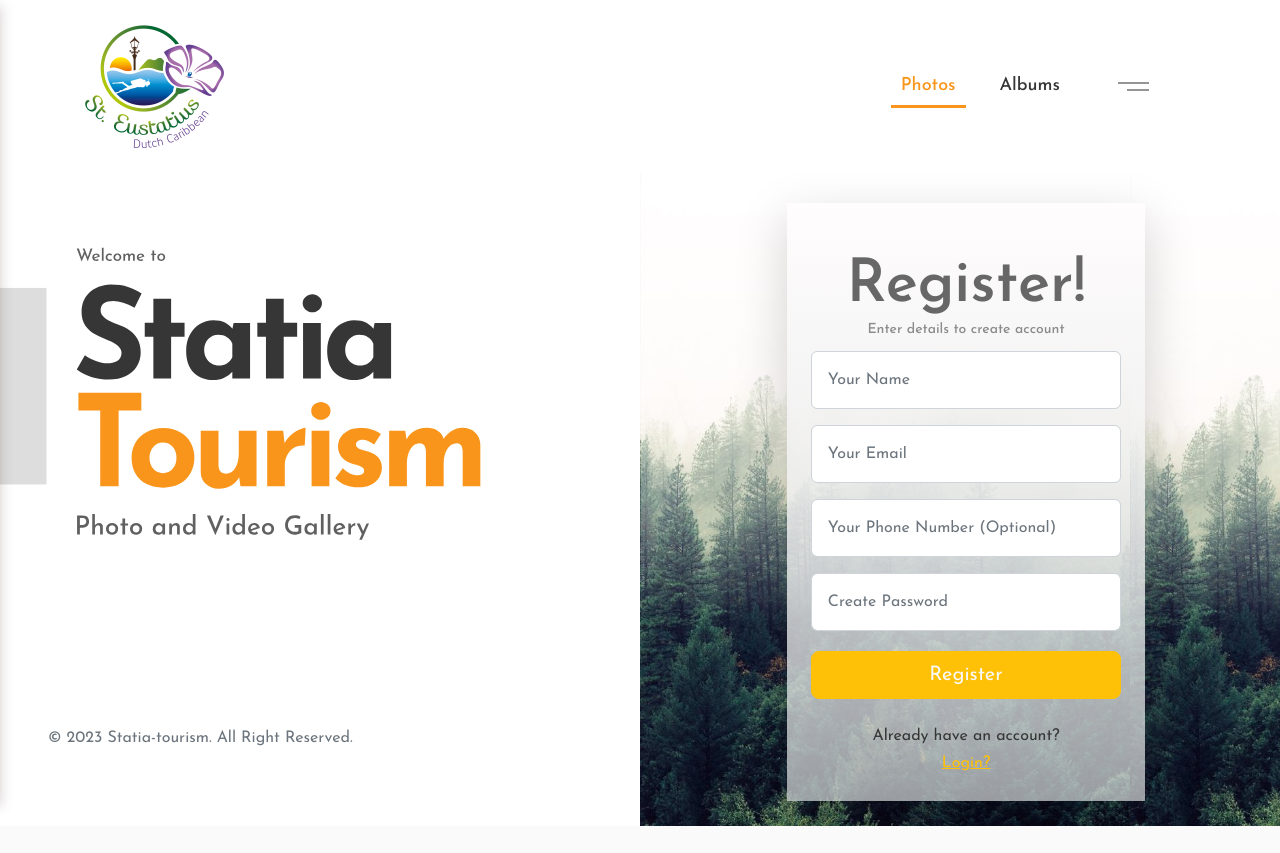
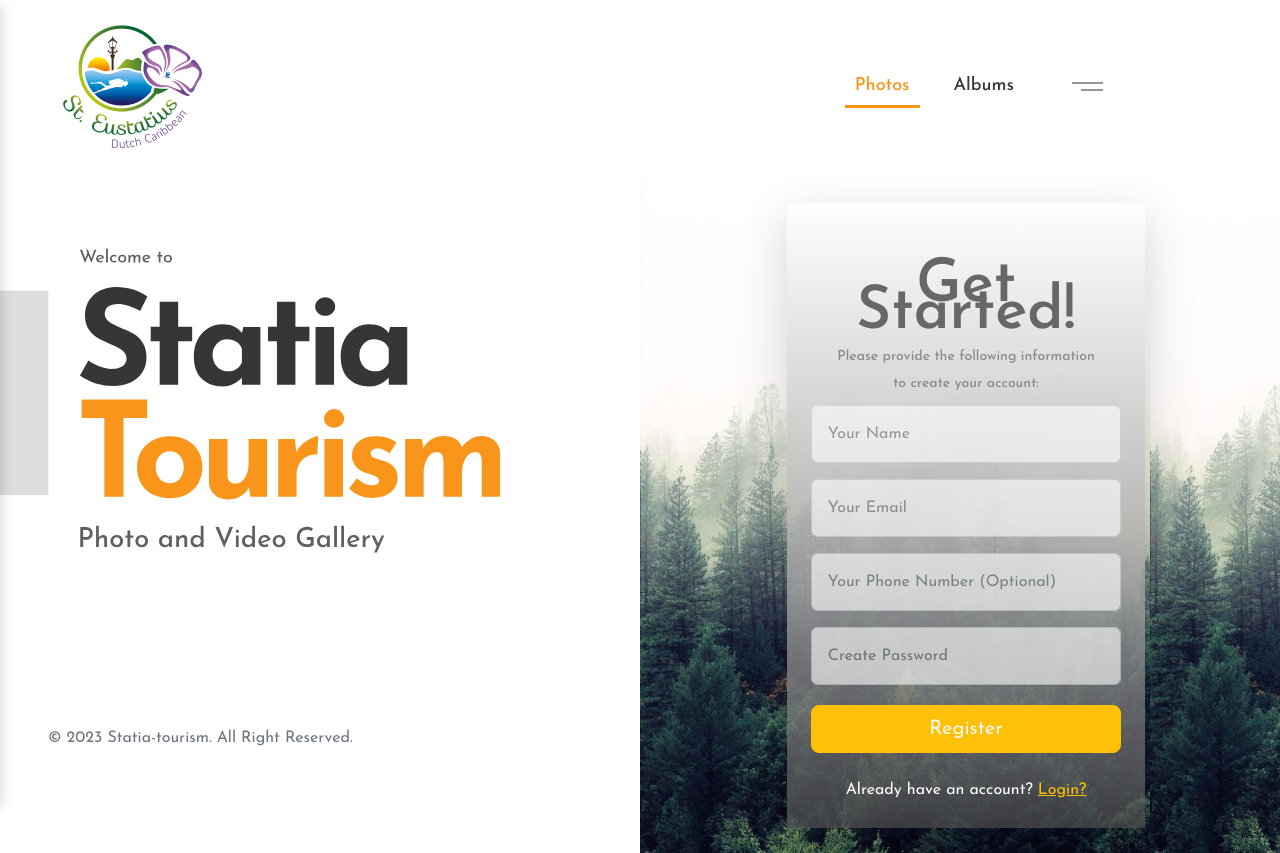
Before and after one commit to Jordieferoz/Statia-album-backend, a CodeIgniter app: page /statia-admin-ui/index.php/account/register in a window 1280 px wide. Before the commit the page ends 826 px from the top, so only its background shows below. Run offline with CodeIgniter, Linux system fonts and the light colour scheme; some libraries are stand-ins or nearby versions.

Commit message:
remaining changes

```diff
--- a/application/controllers/Welcome.php
+++ b/application/controllers/Welcome.php
@@ -11,7 +11,7 @@ class Welcome extends CI_Controller
 
 		if (!$this->session->userdata('user_key')) {
 
-			$this->session->set_flashdata('warning', "Please login to continue.");
+			// $this->session->set_flashdata('warning', "Please login to continue.");
 
 			redirect('/account/login');
 		} else if ($this->session->userdata('expiry_timestamp') < time()) {
--- a/application/views/site/account/login.php
+++ b/application/views/site/account/login.php
@@ -6,7 +6,7 @@
                 <p class="footer_text text-muted p-5"> &copy; 2023 Statia-tourism. All Right Reserved.</p>
             </div>
             <div class="col-md-6 col-sm-12 login_part ">
-                <div class="row  d-flex justify-content-center" >
+                <div class="row d-flex justify-content-center" >
                 <div class="form_box shadow-lg p-4">
                     <form class="register-form" action="<?php echo site_url('account/authenticate'); ?>" method="post" role="form">
                         <p class="hello_head mb-3">Hello!</p>
@@ -24,7 +24,7 @@
                             <button type="submit" class="btn btn-warning text-light btn-lg btn-block w-100">Login</button>
                         </div>
                         <p class="text-center">
-                            <a href="<?php echo site_url('account/recover'); ?>" class="underline text-secondary">Forgot your Password?</a>
+                            <a href="<?php echo site_url('account/recover'); ?>" class="underline text-secondary text-white">Forgot your Password?</a>
                         </p>
                     </form>
                 </div>
--- a/application/views/site/account/register.php
+++ b/application/views/site/account/register.php
@@ -10,11 +10,11 @@
                 <div class="form_box shadow-lg p-4">
 
                     <form class="form-inline" action="<?php echo site_url('account/registerer'); ?>" method="post" role="form">
-                        <p class="hello_head mb-3">Register!</p>
-                        <p class="text-center hello_head_sm mb-2">Enter details to create account</p>
+                        <p class="hello_head mb-3">Get Started!</p>
+                        <p class="text-center hello_head_sm mb-2">Please provide the following information <br />to create your account:</p>
                         <div class="form-outline mb-3">
                             <!-- <label class="info-title" for="name">Name <span>*</span></label> -->
-                            <input type="name" class="form-control unicase-form-control p-3 text-input" id="name" name="name" value="<?php echo set_value('name'); ?>" placeholder="Your Name">
+                            <input type="text" class="form-control unicase-form-control p-3 text-input" id="name" name="name" value="<?php echo set_value('name'); ?>" placeholder="Your Name">
                             <span class="text-danger"><?php echo form_error('name'); ?></span>
                         </div>
 
@@ -37,7 +37,7 @@
                             <button type="submit" class="btn-upper btn btn-warning text-light btn-lg btn-block w-100 mt-3">Register</button>
                         </div>
                         <!-- <button type="submit" class="btn-upper btn btn-warning mt-3">Register</button> -->
-                        <p class="text-center">Already have an account?<br /><a href="<?php echo site_url('account/login'); ?>" class="link-warning underline">Login?</a>
+                        <p class="text-center text-white">Already have an account? <a href="<?php echo site_url('account/login'); ?>" class="link-warning underline">Login?</a>
                         </p>
 
                     </form>
--- a/application/views/site/layouts/header.php
+++ b/application/views/site/layouts/header.php
@@ -15,7 +15,7 @@
   <div style="min-height:100vh; display:flex; flex-direction:column;
             justify-content:space-between;">
     <header class="header-top-fixed one-page-nav">
-      <div class="container">
+      <div class="container m-0 mx-5">
         <div class="logo">
           <a class="navbar-brand" href="<?= base_url() ?>">
             <img class="logo" alt="logo" src="<?= base_url() ?>assets/site/images/logo.png">
--- a/assets/site/css/styles.css
+++ b/assets/site/css/styles.css
@@ -177,6 +177,8 @@ img {
 .header-top-fixed .menu-wrapper {
   display: flex;
   align-items: center;
+  position: absolute;
+  right: 10vw;
 }
 
 .header-top-fixed .main-menu {
@@ -719,15 +721,40 @@ body.sidebar-menu-open .sidebar-menu {
   min-height: calc(100vh - 173px);
   height: calc(100vh - 173px);
 }
-.form_box{
+.form_box {
   width: 28vw;
   height: 85%;
   margin-top: 30px;
   background: rgb(211,215,215);
-  background: linear-gradient(0deg, rgba(211,215,215,0.7120098039215687) 0%, rgba(255,253,253,1) 100%);
+  background: linear-gradient(0deg, rgb(78 78 78 / 71%) 0%, rgba(255,253,253,1) 100%);
   box-shadow: rgba(100, 100, 111, 0.2) 0px 7px 29px 0px;
+}
 
+textarea, input {
+  opacity: 0.6;
 }
+textarea:focus,
+input[type="text"]:focus,
+input[type="password"]:focus,
+input[type="datetime"]:focus,
+input[type="datetime-local"]:focus,
+input[type="date"]:focus,
+input[type="month"]:focus,
+input[type="time"]:focus,
+input[type="week"]:focus,
+input[type="number"]:focus,
+input[type="email"]:focus,
+input[type="url"]:focus,
+input[type="search"]:focus,
+input[type="tel"]:focus,
+input[type="color"]:focus,
+.uneditable-input:focus {
+  opacity: 1;
+  border-color: transparent;
+  box-shadow: 0 1px 1px transparent inset, 0 0 8px transparent;
+  outline: 0 none;
+}
+
 .hello_head{
   color: #676767;
   font-size: 60px;
```
